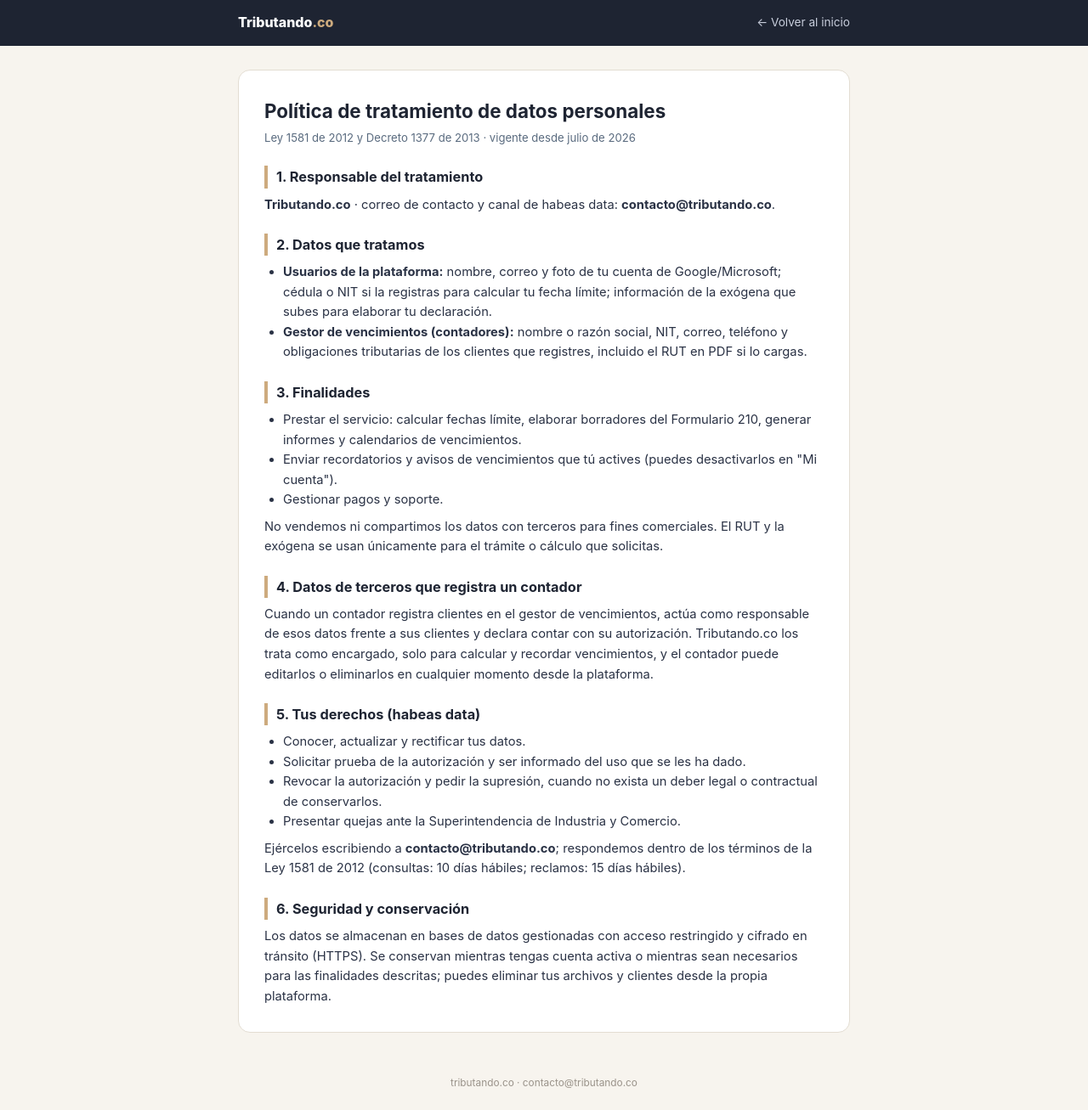
After one commit to ediandres07-oss/declaraci-n-de-renta, a Flask app: page /privacidad in a window 1280 px wide. The commit adds this page. Shown: the whole page at 85% size. Run offline with Flask 3, Linux system fonts and the light colour scheme.

Commit message:
Clientes ordenados por vencimiento, exportar a Excel y política de datos
- Orden 'Por próximo vencimiento' (predeterminado) o por nombre.
- /api/vencimientos/exportar.xlsx: hoja Clientes (ordenada por próximo
  vencimiento) + hoja Vencimientos del año, con filtros y marca.
- /privacidad: política de tratamiento de datos (Ley 1581/2012), enlazada
  en la landing y en el gestor.

Co-Authored-By: Claude Opus 4.8 <noreply@anthropic.com>

```diff
--- a/src/vencimientos.py
+++ b/src/vencimientos.py
@@ -647,6 +647,63 @@ def api_importar():
     return jsonify({"ok": True, "creados": creados, "errores": errores[:20]})
 
 
+@venc_bp.route("/api/vencimientos/exportar.xlsx")
+@login_requerido
+def api_exportar_excel():
+    """Cartera completa a Excel: clientes (ordenados por próximo vencimiento)
+    + hoja con todos los vencimientos del año."""
+    import openpyxl
+    from openpyxl.styles import Font, PatternFill
+
+    u = usuario_actual()
+    agenda = _agenda_usuario(u)
+    hoy = date.today().isoformat()
+    proximo = {}
+    for e in agenda:
+        if e["fecha"] >= hoy and e["estado"] == "pendiente":
+            proximo.setdefault(e["cliente_id"], e)
+    nombres_ob = {o["clave"]: o["nombre"] for o in catalogo_obligaciones()}
+    clientes = ClienteContador.query.filter_by(usuario_id=u.id).all()
+
+    wb = openpyxl.Workbook()
+    ws = wb.active
+    ws.title = "Clientes"
+    encabezado = ["Cliente", "NIT", "Tipo", "Correo", "Teléfono",
+                  "Próximo vencimiento", "Qué vence", "Obligaciones"]
+    ws.append(encabezado)
+    for c in sorted(clientes,
+                    key=lambda c: proximo.get(c.id, {}).get("fecha", "9999")):
+        e = proximo.get(c.id)
+        ws.append([c.nombre, c.nit, c.tipo, c.correo or "", c.telefono or "",
+                   e["fecha"] if e else "",
+                   (e["nombre"] + (f" — {e['etiqueta']}" if e["etiqueta"] else ""))
+                   if e else "Sin pendientes",
+                   ", ".join(nombres_ob.get(o, o)
+                             for o in c.lista_obligaciones())])
+    ws2 = wb.create_sheet("Vencimientos")
+    ws2.append(["Fecha", "Cliente", "NIT", "Obligación", "Periodo", "Estado"])
+    for e in agenda:
+        ws2.append([e["fecha"], e["cliente"], e["nit"], e["nombre"],
+                    e["etiqueta"], e["estado"]])
+    for hoja, anchos in ((ws, (30, 14, 10, 26, 14, 18, 34, 50)),
+                         (ws2, (12, 30, 14, 34, 16, 12))):
+        for celda in hoja[1]:
+            celda.font = Font(bold=True, color="CDAB7E")
+            celda.fill = PatternFill("solid", fgColor="1E2432")
+        for col, ancho in zip("ABCDEFGH", anchos):
+            hoja.column_dimensions[col].width = ancho
+        hoja.freeze_panes = "A2"
+        hoja.auto_filter.ref = hoja.dimensions
+
+    buf = io.BytesIO()
+    wb.save(buf)
+    buf.seek(0)
+    return send_file(buf, as_attachment=True,
+                     download_name=f"clientes-vencimientos-{hoy}.xlsx",
+                     mimetype="application/vnd.openxmlformats-officedocument"
+                              ".spreadsheetml.sheet")
+
+
 # ---------------------------------------------------------------- leer RUT
 # Responsabilidades del RUT (casilla 53) → obligaciones del calendario.
 RUT_CODIGOS = {
--- a/templates/landing.html
+++ b/templates/landing.html
@@ -630,7 +630,7 @@
     por terceros a la DIAN; puede variar con la información adicional que suministres (patrimonio no
     reportado, dependientes, deducciones). Este servicio elabora borradores de apoyo y gestiona su
     presentación; no sustituye la asesoría tributaria personalizada. ·
-    <a href="/contadores">👔 ¿Eres contador?</a> · <a href="/vencimientos">📅 Vencimientos gratis</a> · <a href="/liquidador">🔒 Acceso profesional</a></p>
+    <a href="/contadores">👔 ¿Eres contador?</a> · <a href="/vencimientos">📅 Vencimientos gratis</a> · <a href="/privacidad">🛡️ Protección de datos</a> · <a href="/liquidador">🔒 Acceso profesional</a></p>
   </div>
 </footer>
 
--- /dev/null
+++ b/templates/privacidad.html
@@ -0,0 +1,85 @@
+<!DOCTYPE html>
+<html lang="es">
+<head>
+<meta charset="utf-8">
+<title>Política de tratamiento de datos — Tributando.co</title>
+<meta name="viewport" content="width=device-width, initial-scale=1">
+<style>
+  :root { --navy:#1e2432; --dorado:#cdab7e; --crema:#f7f4ee; --gris:#5a6b7f; --borde:#e3ddd2; }
+  * { box-sizing:border-box; margin:0; }
+  body { font-family:-apple-system,'Segoe UI',Roboto,sans-serif; background:var(--crema); color:var(--navy); line-height:1.6; }
+  .topbar { background:var(--navy); color:#fff; padding:14px 0; }
+  .contenedor { max-width:760px; margin:0 auto; padding:0 20px; }
+  .topbar .contenedor { display:flex; justify-content:space-between; align-items:center; }
+  .marca { font-weight:800; text-decoration:none; color:#fff; }
+  .marca span { color:var(--dorado); }
+  .topbar a.volver { color:#c9cfdd; text-decoration:none; font-size:.85rem; }
+  main { background:#fff; border:1px solid var(--borde); border-radius:14px; padding:30px; margin:28px auto; }
+  h1 { font-size:1.4rem; margin-bottom:4px; }
+  .fecha { color:var(--gris); font-size:.82rem; margin-bottom:20px; }
+  h2 { font-size:1.02rem; margin:22px 0 8px; border-left:4px solid var(--dorado); padding-left:10px; }
+  p, li { font-size:.92rem; color:#2a3245; }
+  ul { padding-left:22px; margin:8px 0; }
+  footer { text-align:center; font-size:.74rem; color:#9a938a; padding:22px; }
+</style>
+</head>
+<body>
+<div class="topbar"><div class="contenedor">
+  <a class="marca" href="/">Tributando<span>.co</span></a>
+  <a class="volver" href="/">← Volver al inicio</a>
+</div></div>
+<div class="contenedor">
+<main>
+  <h1>Política de tratamiento de datos personales</h1>
+  <p class="fecha">Ley 1581 de 2012 y Decreto 1377 de 2013 · vigente desde julio de 2026</p>
+
+  <h2>1. Responsable del tratamiento</h2>
+  <p><b>Tributando.co</b> · correo de contacto y canal de habeas data:
+  <b>contacto@tributando.co</b>.</p>
+
+  <h2>2. Datos que tratamos</h2>
+  <ul>
+    <li><b>Usuarios de la plataforma:</b> nombre, correo y foto de tu cuenta de Google/Microsoft;
+      cédula o NIT si la registras para calcular tu fecha límite; información de la exógena que
+      subes para elaborar tu declaración.</li>
+    <li><b>Gestor de vencimientos (contadores):</b> nombre o razón social, NIT, correo, teléfono
+      y obligaciones tributarias de los clientes que registres, incluido el RUT en PDF si lo cargas.</li>
+  </ul>
+
+  <h2>3. Finalidades</h2>
+  <ul>
+    <li>Prestar el servicio: calcular fechas límite, elaborar borradores del Formulario 210,
+      generar informes y calendarios de vencimientos.</li>
+    <li>Enviar recordatorios y avisos de vencimientos que tú actives (puedes desactivarlos
+      en "Mi cuenta").</li>
+    <li>Gestionar pagos y soporte.</li>
+  </ul>
+  <p>No vendemos ni compartimos los datos con terceros para fines comerciales. El RUT y la
+  exógena se usan únicamente para el trámite o cálculo que solicitas.</p>
+
+  <h2>4. Datos de terceros que registra un contador</h2>
+  <p>Cuando un contador registra clientes en el gestor de vencimientos, actúa como responsable
+  de esos datos frente a sus clientes y declara contar con su autorización. Tributando.co los
+  trata como encargado, solo para calcular y recordar vencimientos, y el contador puede
+  editarlos o eliminarlos en cualquier momento desde la plataforma.</p>
+
+  <h2>5. Tus derechos (habeas data)</h2>
+  <ul>
+    <li>Conocer, actualizar y rectificar tus datos.</li>
+    <li>Solicitar prueba de la autorización y ser informado del uso que se les ha dado.</li>
+    <li>Revocar la autorización y pedir la supresión, cuando no exista un deber legal o
+      contractual de conservarlos.</li>
+    <li>Presentar quejas ante la Superintendencia de Industria y Comercio.</li>
+  </ul>
+  <p>Ejércelos escribiendo a <b>contacto@tributando.co</b>; respondemos dentro de los términos
+  de la Ley 1581 de 2012 (consultas: 10 días hábiles; reclamos: 15 días hábiles).</p>
+
+  <h2>6. Seguridad y conservación</h2>
+  <p>Los datos se almacenan en bases de datos gestionadas con acceso restringido y cifrado en
+  tránsito (HTTPS). Se conservan mientras tengas cuenta activa o mientras sean necesarios para
+  las finalidades descritas; puedes eliminar tus archivos y clientes desde la propia plataforma.</p>
+</main>
+</div>
+<footer>tributando.co · contacto@tributando.co</footer>
+</body>
+</html>
--- a/webapp.py
+++ b/webapp.py
@@ -371,6 +371,12 @@ def contabilidad():
     """Página del servicio de contabilidad para negocios (cross-sell)."""
     return render_template("contabilidad.html",
                            ia_whatsapp=IA_CFG.get("negocio", {}).get("whatsapp", ""))
+
+
+@app.get("/privacidad")
+def privacidad():
+    """Política de tratamiento de datos personales (Ley 1581 de 2012)."""
+    return render_template("privacidad.html")
 
 
 @app.get("/links")
```
Also changed, not shown: templates/vencimientos.html (+14 -4 lines), tests/test_vencimientos.py (+9 -0 lines).
